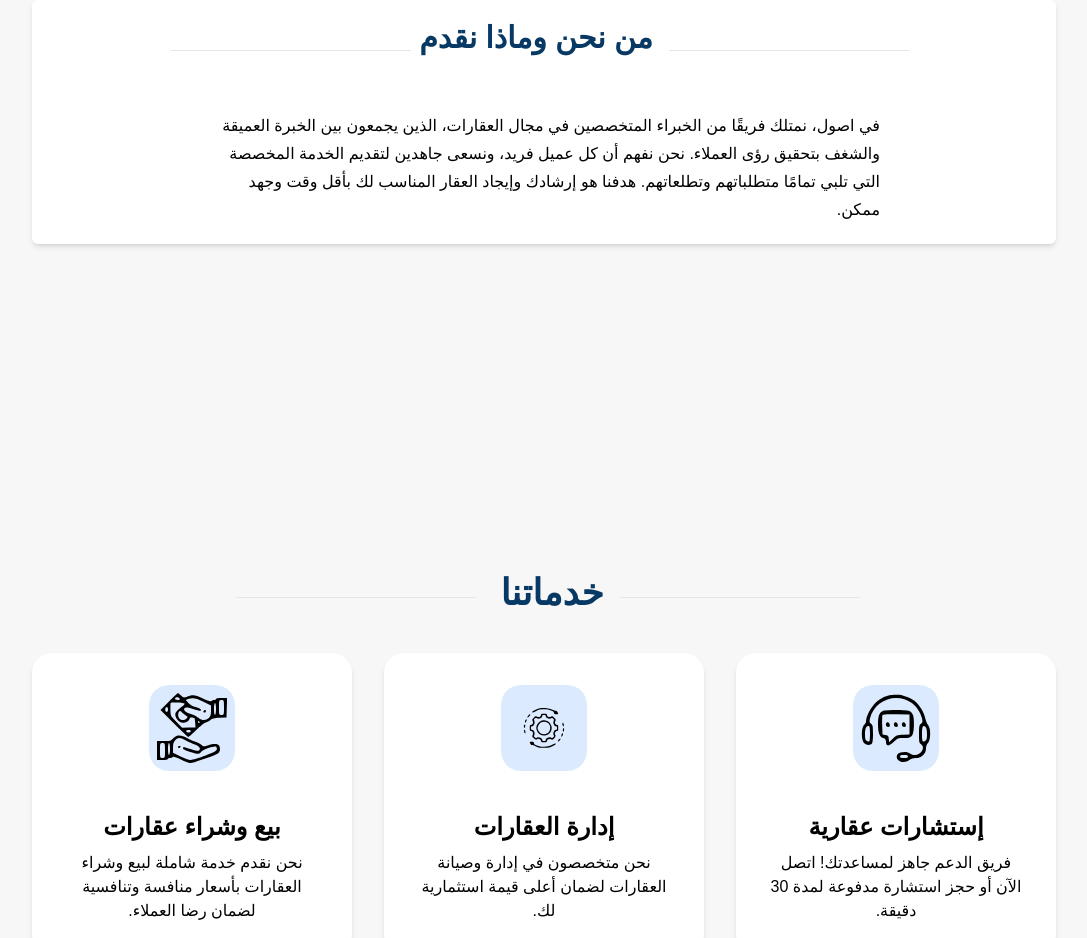
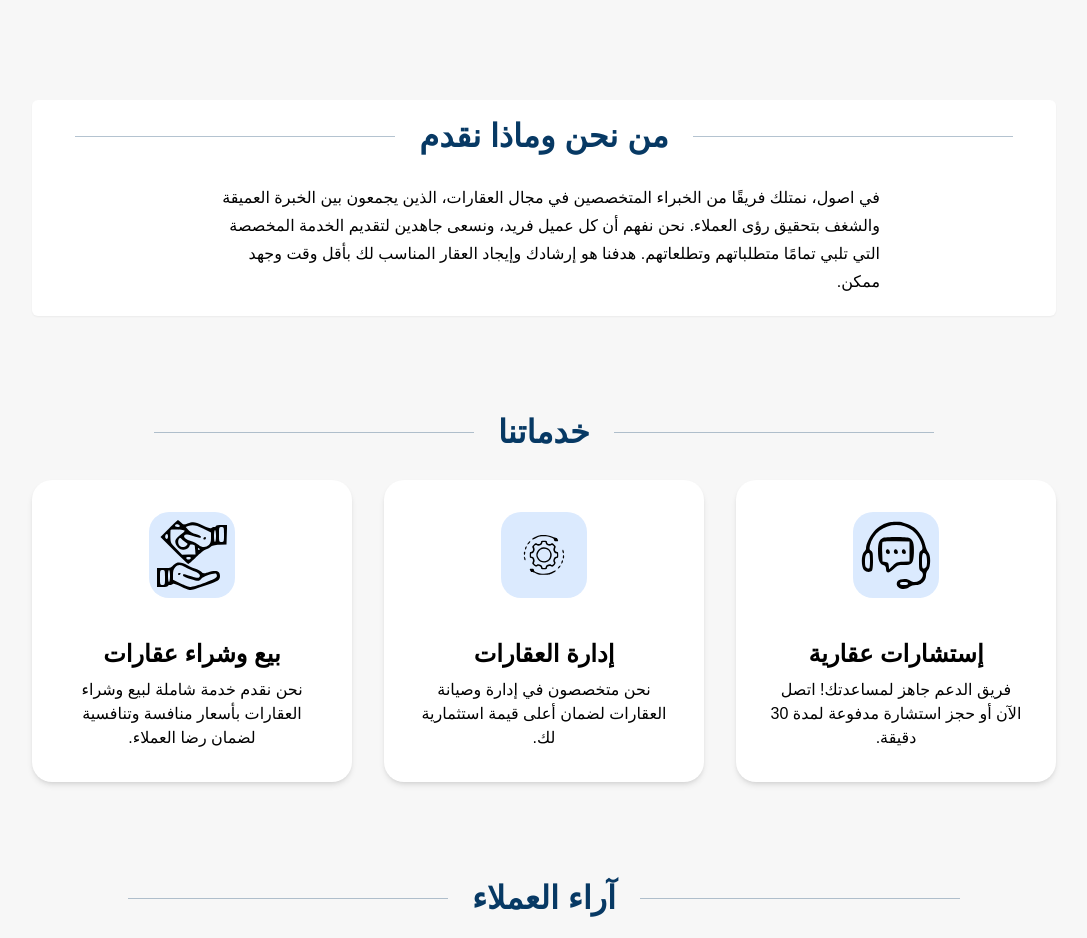
Before and after one commit to kerneltics/Project-2, a React (Vite) app in the folder Front-end/: page / in a window 1280 px wide. Shown: the part 660-1598 px from the top of the page, without its empty margins (96-1183 px from the left). Built offline with nearby package versions, Linux system fonts and the light colour scheme.

Commit message:
Use SubHeading and remove section component from homepage

```diff
--- a/Front-end/src/components/About.tsx
+++ b/Front-end/src/components/About.tsx
@@ -1,20 +1,17 @@
-import React from 'react';
+import { SubHeading } from "@/components/SubHeading";
 
 const About = () => {
   return (
-    <div className="bg-white p-5 rounded-md shadow-md mx-auto max-w-5xl">
-      <div className="flex items-center justify-center space-x-2">
-  <div className="w-60 border-t  mx-4 bg-gray-200"></div>
-    <h2 className="text-073762 text-3xl mb-6 font-bold text-center">من نحن وماذا نقدم </h2>
-  <div className="w-60 border-t mx-4 bg-gray-200"></div>
-</div>
+    <div className="mx-auto max-w-5xl space-y-8 rounded-md bg-white p-5 shadow-sm">
+      <SubHeading>من نحن وماذا نقدم </SubHeading>
 
       <div className="mx-auto max-w-2xl">
-
-        <p className="text-black text-md mt-8 leading-7 ">
-        في اصول، نمتلك فريقًا من الخبراء المتخصصين في مجال العقارات، الذين يجمعون بين الخبرة العميقة والشغف
-        بتحقيق رؤى العملاء. نحن نفهم أن كل عميل فريد، ونسعى جاهدين لتقديم الخدمة المخصصة التي تلبي تمامًا
-         متطلباتهم وتطلعاتهم. هدفنا هو إرشادك وإيجاد العقار المناسب لك بأقل وقت وجهد ممكن.
+        <p className="text-md mt-8 leading-7 text-black ">
+          في اصول، نمتلك فريقًا من الخبراء المتخصصين في مجال العقارات، الذين
+          يجمعون بين الخبرة العميقة والشغف بتحقيق رؤى العملاء. نحن نفهم أن كل
+          عميل فريد، ونسعى جاهدين لتقديم الخدمة المخصصة التي تلبي تمامًا
+          متطلباتهم وتطلعاتهم. هدفنا هو إرشادك وإيجاد العقار المناسب لك بأقل وقت
+          وجهد ممكن.
         </p>
       </div>
     </div>
--- a/Front-end/src/components/Servies.tsx
+++ b/Front-end/src/components/Servies.tsx
@@ -1,41 +1,45 @@
 import { Icons } from "@/config/icons";
 
+import { SubHeading } from "@/components/SubHeading";
 
 const Services = () => {
   return (
-                          <div className="flex flex-col  items-center justify-center h-screen font-ibm-plex-sans-arabic" >
-                            <div className="flex items-center justify-center space-x-6 ">
-                        <div className="w-60 border-t  mx-4 bg-gray-200 shadow-md"></div>
-                          <h2 className="text-073762 text-4xl mb-2 font-bold text-center ">خدماتنا </h2>
-                        <div className="w-60 border-t mx-4 bg-gray-200 shadow-md"></div>
+    <div className="font-ibm-plex-sans-arabic flex  flex-col items-center justify-center space-y-8">
+      <SubHeading>خدماتنا </SubHeading>
+
+      <div className="mt-8 flex gap-8">
+        <div className="flex w-80 flex-col items-center  rounded-bl-[20px] rounded-br-[20px] rounded-tl-[20px] rounded-tr-[20px]  bg-white p-8 text-center text-black shadow-md">
+          <div className="mb-2 rounded-bl-[20px] rounded-br-[20px] rounded-tl-[20px] rounded-tr-[20px] bg-blue-100 p-2">
+            <Icons.customerService />
+          </div>
+          <h3 className="mt-8 text-2xl  font-bold">إستشارات عقارية </h3>
+          <p className="text-md mt-2 text-opacity-75">
+            فريق الدعم جاهز لمساعدتك! اتصل الآن أو حجز استشارة مدفوعة لمدة 30
+            دقيقة.
+          </p>
         </div>
 
-                            <div className="flex gap-8 mt-8">
-
-                              <div className="w-80 bg-white shadow-md text-black  rounded-tl-[20px] rounded-tr-[20px] rounded-bl-[20px] rounded-br-[20px]  p-8 flex flex-col items-center text-center">
-                                <div className="bg-blue-100 rounded-tl-[20px] rounded-tr-[20px] rounded-bl-[20px] rounded-br-[20px] p-2 mb-2">
-                               <Icons.customerService  />
+        <div className="flex w-80 flex-col items-center rounded-bl-[20px] rounded-br-[20px] rounded-tl-[20px] rounded-tr-[20px] bg-white p-8 text-center text-black shadow-md">
+          <div className="mb-2 rounded-bl-[20px] rounded-br-[20px] rounded-tl-[20px] rounded-tr-[20px] bg-blue-100 p-2">
+            <Icons.manageRealEstate />
           </div>
-                                <h3 className="text-2xl font-bold  mt-8">إستشارات عقارية </h3>
-                                <p className="text-md mt-2 text-opacity-75">فريق الدعم جاهز لمساعدتك! اتصل الآن أو حجز استشارة مدفوعة لمدة 30 دقيقة.</p>
+          <h3 className="mt-8 text-2xl font-bold"> إدارة العقارات </h3>
+          <p className="text-md mt-2">
+            {" "}
+            نحن متخصصون في إدارة وصيانة العقارات لضمان أعلى قيمة استثمارية لك.{" "}
+          </p>
         </div>
 
-
-                              <div className="w-80 bg-white shadow-md text-black rounded-tl-[20px] rounded-tr-[20px] rounded-bl-[20px] rounded-br-[20px] p-8 flex flex-col items-center text-center">
-                                <div className="bg-blue-100 rounded-tl-[20px] rounded-tr-[20px] rounded-bl-[20px] rounded-br-[20px] p-2 mb-2">
-                                <Icons.manageRealEstate/>
-                                </div>
-                                <h3 className="text-2xl font-bold mt-8"> إدارة العقارات </h3>
-                                <p className="text-md mt-2"> نحن متخصصون في إدارة وصيانة العقارات لضمان أعلى قيمة استثمارية لك.  </p>
-                              </div>
-
-
-                              <div className="w-80 h-340 shadow-md bg-white text-black rounded-tl-[20px] rounded-tr-[20px] rounded-bl-[20px] rounded-br-[20px] p-8  flex flex-col items-center text-center">
-                                <div className="bg-blue-100 rounded-tl-[20px] rounded-tr-[20px] rounded-bl-[20px] rounded-br-[20px] p-2 mb-2">
+        <div className="h-340 flex w-80 flex-col items-center rounded-bl-[20px] rounded-br-[20px] rounded-tl-[20px] rounded-tr-[20px] bg-white  p-8 text-center text-black shadow-md">
+          <div className="mb-2 rounded-bl-[20px] rounded-br-[20px] rounded-tl-[20px] rounded-tr-[20px] bg-blue-100 p-2">
             <Icons.sellAndBuyRealEstate />
           </div>
-                                <h3 className="text-2xl font-bold mt-8">بيع وشراء عقارات </h3>
-                                <p className="text-md mt-2"> نحن نقدم خدمة شاملة لبيع وشراء العقارات بأسعار منافسة وتنافسية لضمان رضا العملاء.  </p>
+          <h3 className="mt-8 text-2xl font-bold">بيع وشراء عقارات </h3>
+          <p className="text-md mt-2">
+            {" "}
+            نحن نقدم خدمة شاملة لبيع وشراء العقارات بأسعار منافسة وتنافسية لضمان
+            رضا العملاء.{" "}
+          </p>
         </div>
       </div>
     </div>
--- a/Front-end/src/components/customerOpinions.tsx
+++ b/Front-end/src/components/customerOpinions.tsx
@@ -12,7 +12,7 @@ import Slider from "react-slick";
 
 import { Icons } from "@/config/icons";
 
-import { Heading } from "./Heading";
+import { SubHeading } from "@/components/SubHeading";
 
 // fake data
 const CustomersData = [
@@ -132,8 +132,8 @@ export function CustomerOpinions() {
   }, []);
 
   return (
-    <section className=" flex w-full flex-col items-center justify-center gap-8">
-      <Heading className=" pb-16">آراء العملاء</Heading>
+    <section className=" flex w-full flex-col items-center justify-center gap-8 space-y-8">
+      <SubHeading>آراء العملاء</SubHeading>
       <div className=" w-4/5">
         <Slider
           asNavFor={nav1}
--- a/Front-end/src/pages/HomePage.tsx
+++ b/Front-end/src/pages/HomePage.tsx
@@ -1,27 +1,17 @@
+import About from "@/components/About";
 import ContactUs from "@/components/ContactUs.tsx";
 import { CustomerOpinions } from "@/components/customerOpinions";
 import { HeroSection } from "@/components/HeroSection";
-import { Section } from "@/components/Section";
-import About from "@/components/About";
 import Services from "@/components/Servies";
-
 
 export const HomePage = () => {
   return (
-    <div>
-      <Section>
-        <HeroSection />
-<About/>
-      </Section>
-      <Section>
-                        <Services/>
-      </Section>
-      <Section>
-        <CustomerOpinions />
-      </Section>
-      <Section>
-        <ContactUs />
-      </Section>
+    <div className="mb-[100px] space-y-[100px]">
+      <HeroSection />
+      <About />
+      <Services />
+      <CustomerOpinions />
+      <ContactUs />
     </div>
   );
 };
```
Lines whose indentation alone changed are shown as unchanged.
